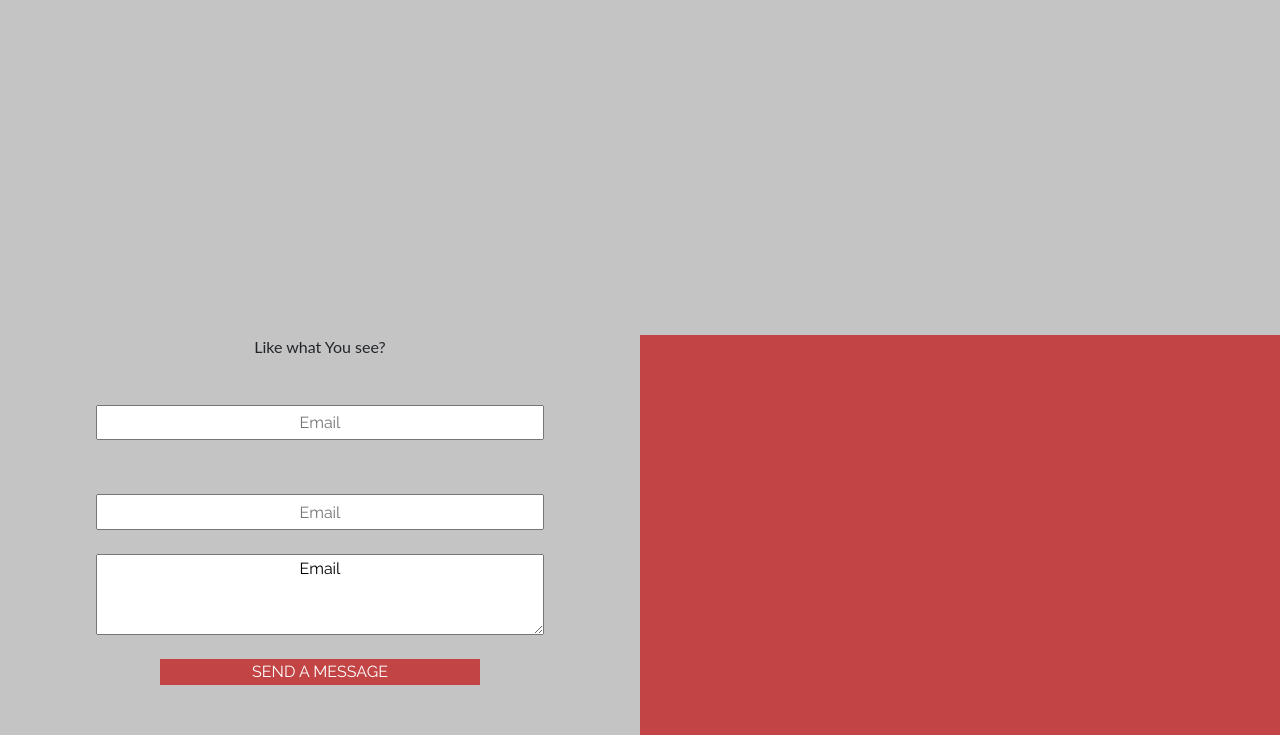
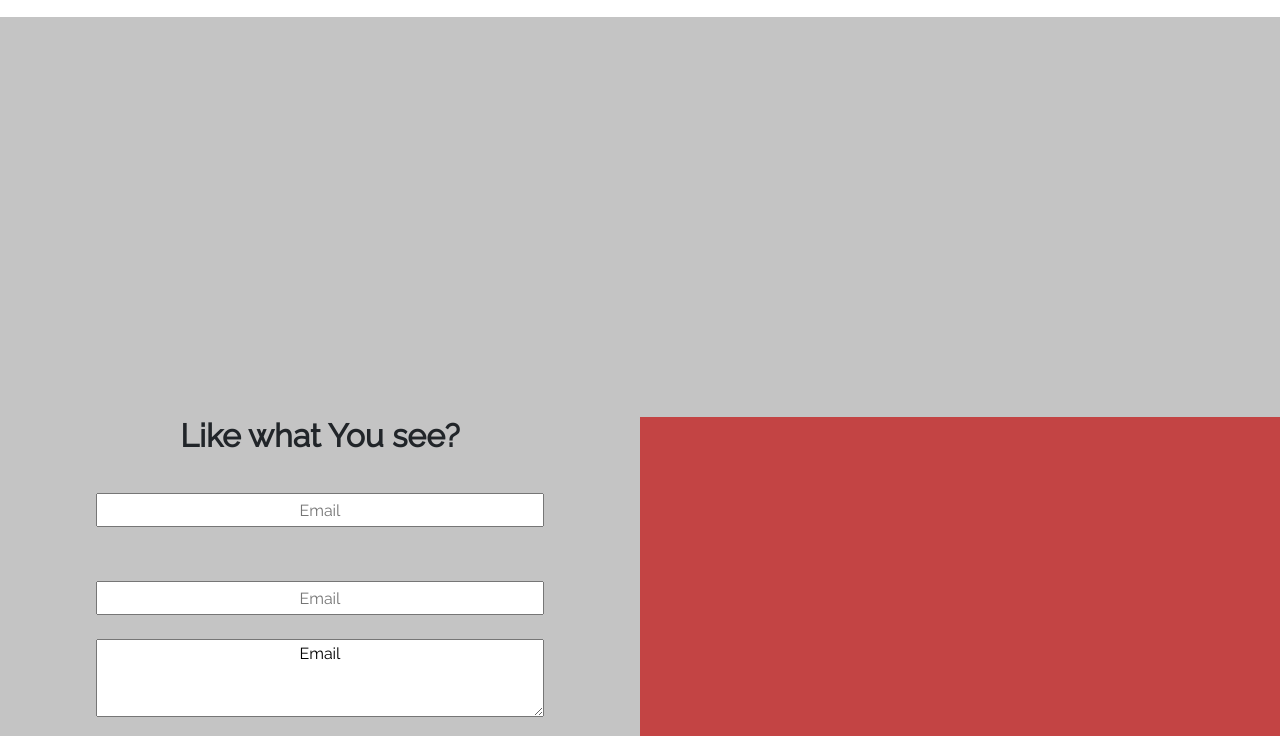
Before and after one commit to yahayakenny/photography, a plain HTML site: page index.html in a window 1280 px wide. Shown: the part 2000-2736 px from the top of the page. Drawn offline with nearby package versions, Linux system fonts and the light colour scheme.

Commit message:
update font

```diff
--- a/index.html
+++ b/index.html
@@ -52,13 +52,13 @@
         </div>
 
             <div class="text col-md-5 col-sm-12 col-xs-12">
-                <h4 class="animate__animated animate__rollIn">About Me</h4><br>
-                <p class="animate__animated animate__bounceInRight">
+                <h2 class="animate__animated animate__rollIn">About Me</h2><br>
+                <h5 class="animate__animated animate__bounceInRight">
                   Lorem ipsum dolor sit amet consectetur adipisicing elit. Veritatis
                   reiciendis sapiente culpa numquam, dicta dolor consequuntur, magnam ea
                   veniam in sed molestiae cum quasi amet ab id corporis enim incidunt!
-                </p>
-                <h4>Book a session</h4>
+                </h5><br>
+
               </div>
 
         </div>
@@ -114,7 +114,7 @@
 
     <div class = "contact">
         <div class= "form-group grey-color">
-            <p class="animate__animated animate__ wow backInDown">Like what You see?</p>
+            <h2 class="animate__animated animate__ wow backInDown">Like what You see?</h2>
             <input type= text placeholder="Email"/><br>
             <input type= text placeholder="Email"/><br>
            <textarea >Email</textarea><br>
@@ -133,24 +133,7 @@
     <script src="https://cdn.jsdelivr.net/npm/popper.js@1.16.0/dist/umd/popper.min.js" integrity="sha384-Q6E9RHvbIyZFJoft+2mJbHaEWldlvI9IOYy5n3zV9zzTtmI3UksdQRVvoxMfooAo" crossorigin="anonymous"></script>
     <script src="https://stackpath.bootstrapcdn.com/bootstrap/4.5.0/js/bootstrap.min.js" integrity="sha384-OgVRvuATP1z7JjHLkuOU7Xw704+h835Lr+6QL9UvYjZE3Ipu6Tp75j7Bh/kR0JKI" crossorigin="anonymous"></script>
     <script src="https://cdnjs.cloudflare.com/ajax/libs/wow/1.1.2/wow.js"></script>
-    <script>
-var wow = new WOW(
-  {
-    boxClass:     'wow',      // animated element css class (default is wow)
-    animateClass: 'animated', // animation css class (default is animated)
-    offset:       0,          // distance to the element when triggering the animation (default is 0)
-    mobile:       true,       // trigger animations on mobile devices (default is true)
-    live:         true,       // act on asynchronously loaded content (default is true)
-    callback:     function(box) {
-      // the callback is fired every time an animation is started
-      // the argument that is passed in is the DOM node being animated
-    },
-    scrollContainer: null,    // optional scroll container selector, otherwise use window,
-    resetAnimation: true,     // reset animation on end (default is true)
-  }
-);
-wow.init();
 
-    </script>
+
   </body>
 </html>
--- a/style.css
+++ b/style.css
@@ -22,8 +22,9 @@ body {
 }
 
 
-h4 {
-    font-family: 'Elsie';
+h2 {
+  font-family: "Raleway";
+  font-weight: bold;
   }
 
 
@@ -244,8 +245,8 @@ h6:before {
     margin-bottom: 0px;
   }
 
-  .contact p {
-    font-family: "Lato";
+  .contact h2 {
+    font-family: "Raleway";
   }
 
   .contact .grey-color {
```
